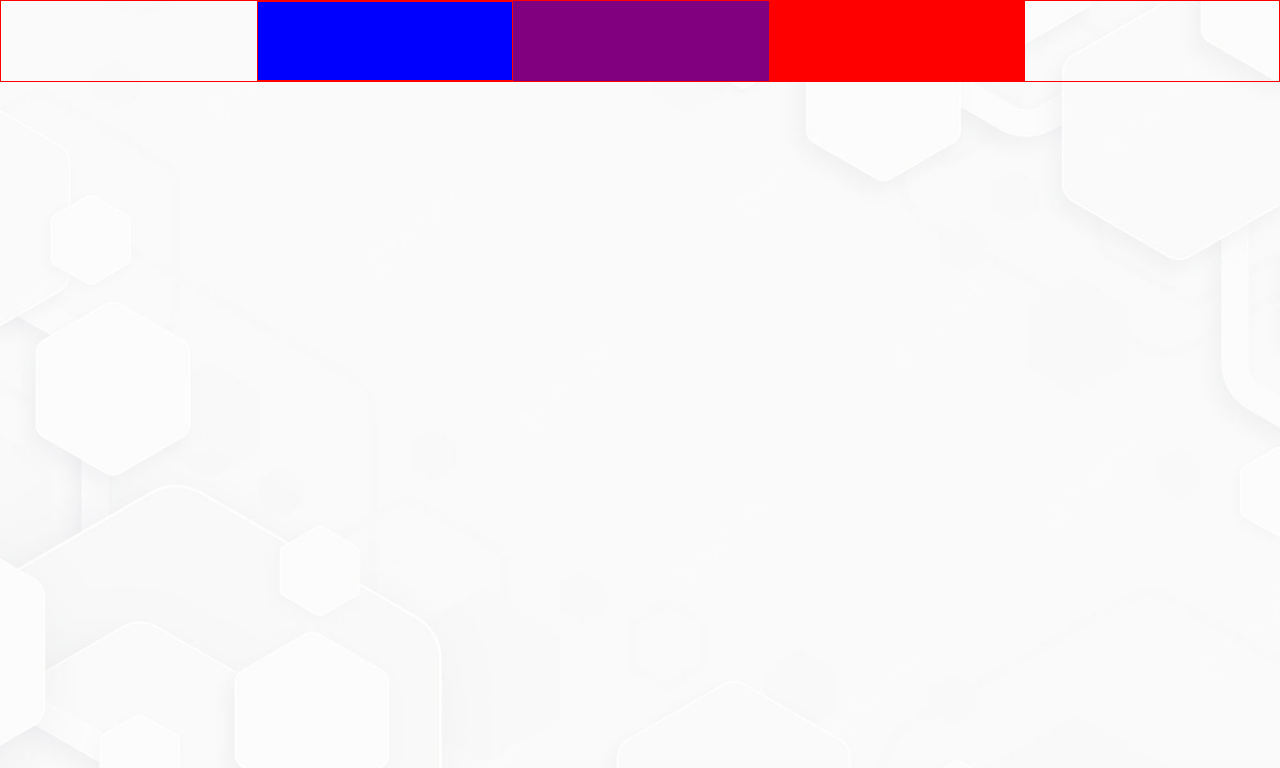
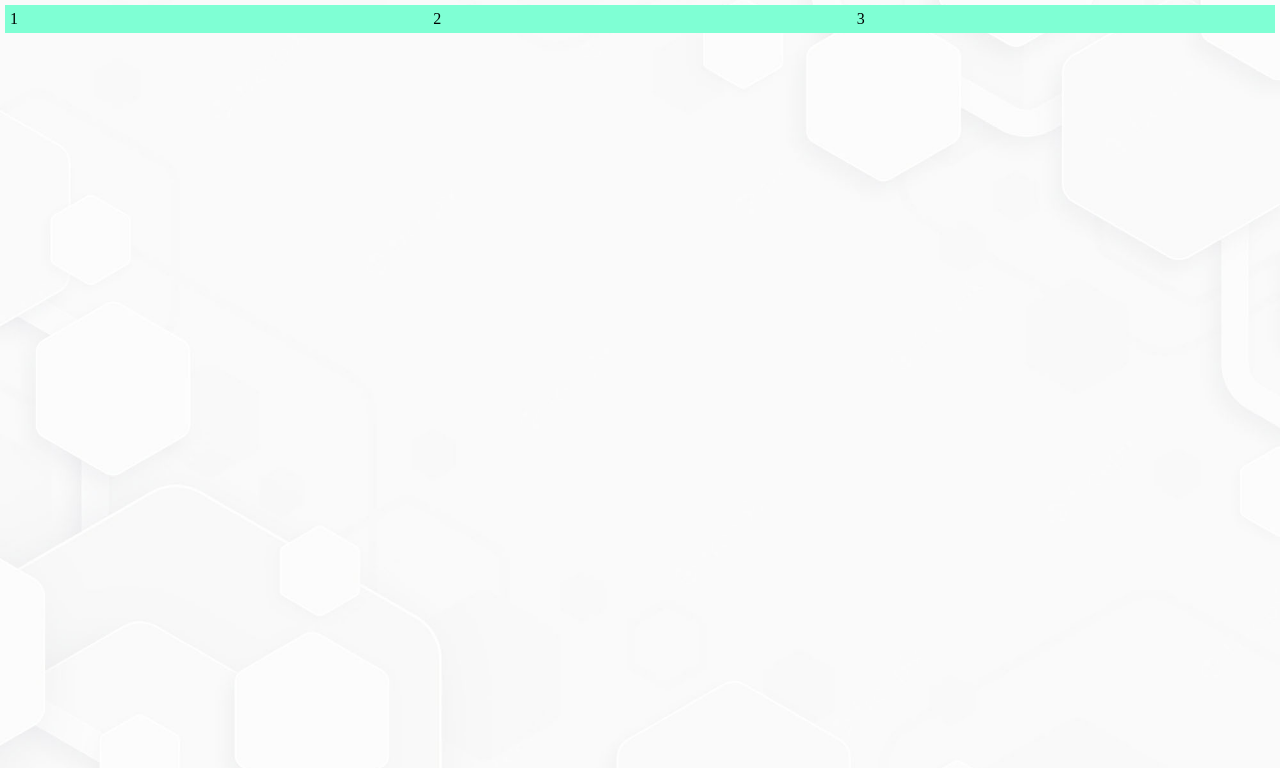
Before and after one commit to GirzyGreenz/Website-UXD-Avans-CMD-J1, a plain HTML site: page sections/header.html in a window 1280 px wide. Drawn offline with Linux system fonts and the light colour scheme.

Commit message:
Basic Changes to index page
Basic Changes to index page

```diff
--- a/sections/header.html
+++ b/sections/header.html
@@ -15,9 +15,11 @@
 
 <body>
     <!-- Page Content -->
-    <div id="nav-left"></div>
-    <div id="nav-mid"></div>
-    <div id="nav-right"></div>
+    <div class="header-container">
+        <div class="cell" id="nav-left">1</div>
+        <div class="cell" id="nav-mid">2</div>
+        <div class="cell" id="nav-right">3</div>
+    </div>
 
 </body>
 
--- a/stylesheets/footer.css
+++ /dev/null
@@ -1,5 +0,0 @@
-#footerContainer {
-
-    background-color: rgb(25, 25, 25);
-
-}
--- a/stylesheets/header.css
+++ b/stylesheets/header.css
@@ -1,47 +1,15 @@
-body {
-    z-index: 100;
-    position: sticky;
-    top: 0;
+.header-container {
+    padding: 5px;
 
     display: grid;
-    grid-template-columns: 20vw 20vw 20vw 20vw 20vw;
-    grid-template-rows: 10vh auto;
+    grid-template-columns: auto auto auto;
 
-    border: 1px solid red;
+
 }
 
-#nav-left {
-    border: 1px solid red;
-
-    grid-column: 2 / 3;
-    grid-row: 1 / 2;
-
-    background-color: blue;
+.cell {
+    background-color: aquamarine;
+    padding: 5px;
+    align-items: center;
+    align-text: center;
 }
-
-#nav-mid {
-    grid-column: 3 / 4;
-    grid-row: 1 / 2;
-
-    background-color: purple;
-}
-
-#nav-right {
-    grid-column: 4 / 5;
-    grid-row: 1 / 2;
-
-    background-color: red;
-}
-
-/*
-#headerContainer {
-    background-color: rgba(255, 255, 255);
-
-    box-shadow: rgba(255, 255, 255, 0.1) 1px 1px 1px 1px;
-}
-
-#headerImage {
-    object-fit: contain;
-    width: 100%;
-    height: 40px;
-}
--- a/stylesheets/index.css
+++ /dev/null
@@ -1,4 +0,0 @@
-#parentContainer {
-    width: 100%;
-    border: 5px solid #E18728;
-}
```
Also changed, not shown: pages/index.html (+2 -2 lines).
